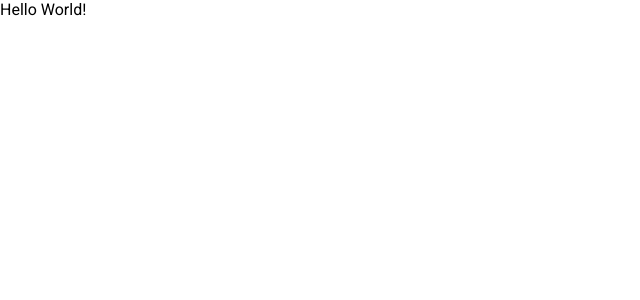
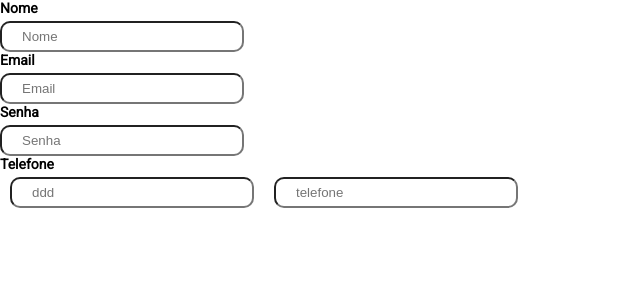
Before and after one commit to iagoPinheiro1401/authentication, a Next.js app: page / in a window 1280 px wide. Shown: the top 300 px of the page, without its empty margins (0-640 px from the left). Built offline with nearby package versions, Linux system fonts and the light colour scheme.

Commit message:
criado input para signup

```diff
--- a/pages/index.jsx
+++ b/pages/index.jsx
@@ -1,7 +1,34 @@
+import styled from 'styled-components'
 
+import Input from '../src/components/input/Input'
+
+const Form = styled.form`
+    display: flex;
+    flex-direction: column;
+`
+
+const TelefoneConatiner = styled.div`
+    display: flex;
+    gap: 10px;
+`
+
+const LabelTel = styled.p`
+    font-weight: bold;
+    font-size: 14px;
+    margin-bottom: 5px;
+`
 function HomePage() {
   return (
-    <div>Hello World!</div>
+    <Form>
+      <Input label="Nome"/>
+      <Input label="Email"/>
+      <Input label="Senha"/>
+      <LabelTel>Telefone</LabelTel>
+      <TelefoneConatiner>
+          <Input placeholder="ddd"/>
+          <Input placeholder="telefone"/>
+      </TelefoneConatiner>
+    </Form>
   )
 }
 
--- /dev/null
+++ b/src/components/input/Input.jsx
@@ -0,0 +1,24 @@
+/* eslint-disable react/jsx-props-no-spreading */
+import styled from 'styled-components'
+
+const StytledInput = styled.input`
+    padding: 6px 20px;
+    border-radius: 10px;
+    width: 200px;
+`
+
+
+const StyledLabel = styled.p`
+    font-weight: bold;
+    font-size: 14px;
+    margin-bottom: 5px;
+`
+
+export default function Input({ label, onChange, ...props }) {
+    return(
+        <>
+            <StyledLabel>{label}</StyledLabel>
+            <StytledInput placeholder={label} {...props} onChange={onChange}/>
+        </>
+    )
+}
```
Also changed, not shown: .eslintrc.json.
